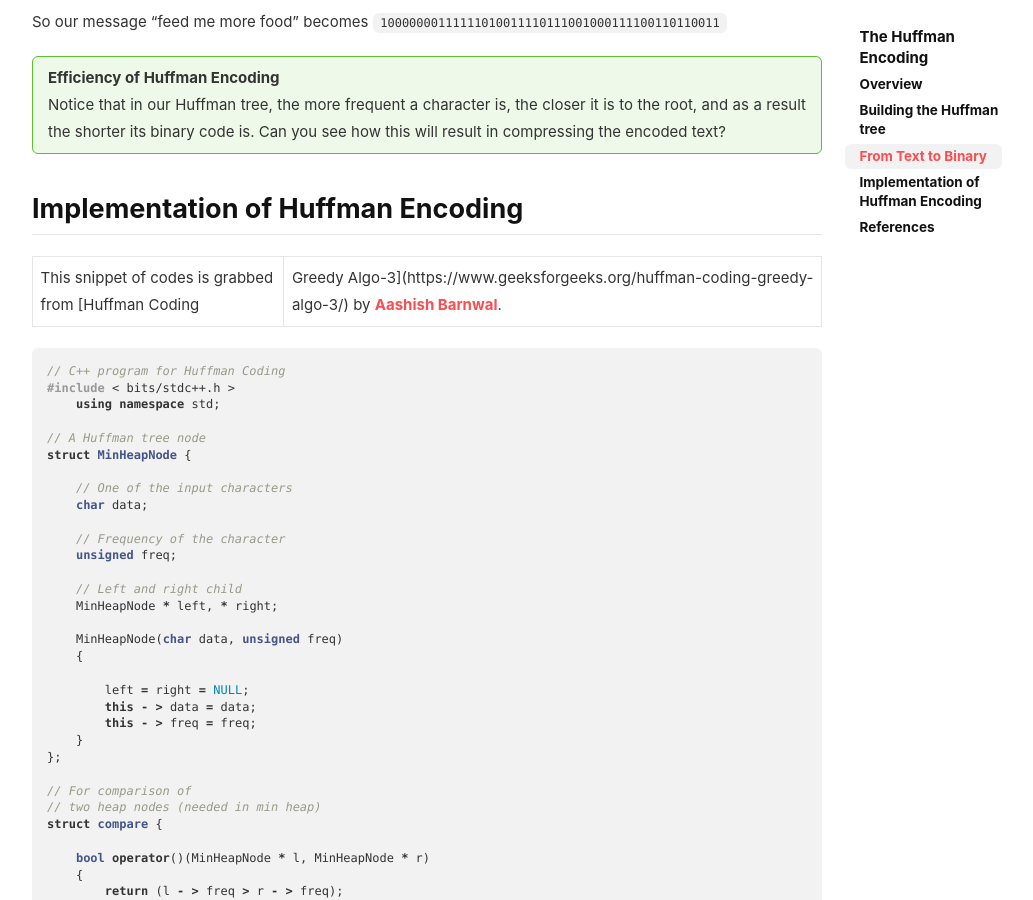
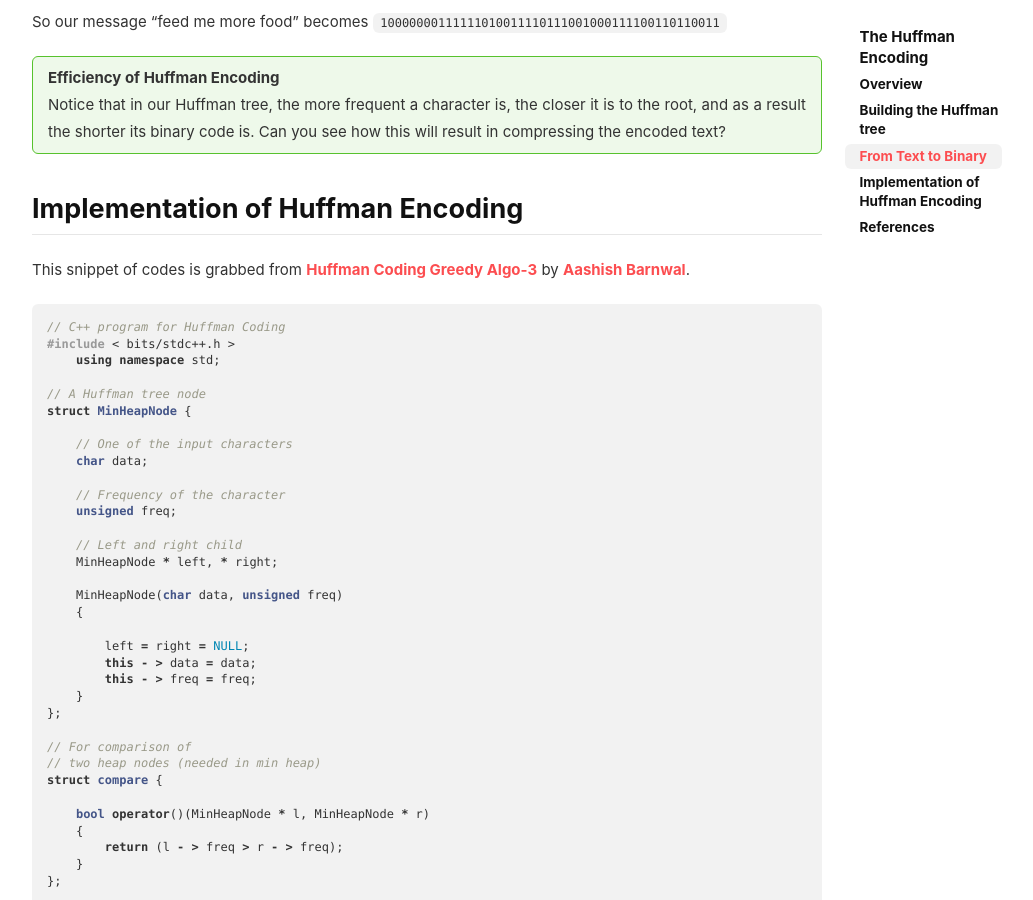
Before and after one commit to Zhenye-Na/blog, a Jekyll site: the page built from _posts/2018-12-11-huffman-encoding.md, in a window 1280 px wide and 900 px high, scrolled down 4218 px. Shown: the whole window, without its empty margins (103-1136 px from the left). Built offline with Jekyll 4.4.1, drawn with Linux system fonts in a browser that asks for light colours; nearby versions of some CDN libraries; comment, search, counter and statistics services are not loaded.

Commit message:
huffman encoding

````diff
--- a/_posts/2018-12-11-huffman-encoding.md
+++ b/_posts/2018-12-11-huffman-encoding.md
@@ -205,7 +205,7 @@ Notice that in our Huffman tree, the more frequent a character is, the closer it
 
 ## Implementation of Huffman Encoding
 
-This snippet of codes is grabbed from [Huffman Coding | Greedy Algo-3](https://www.geeksforgeeks.org/huffman-coding-greedy-algo-3/) by [Aashish Barnwal](https://www.facebook.com/barnwal.aashish).
+This snippet of codes is grabbed from [Huffman Coding Greedy Algo-3](https://www.geeksforgeeks.org/huffman-coding-greedy-algo-3/) by [Aashish Barnwal](https://www.facebook.com/barnwal.aashish).
 
 
 ```cpp
````
